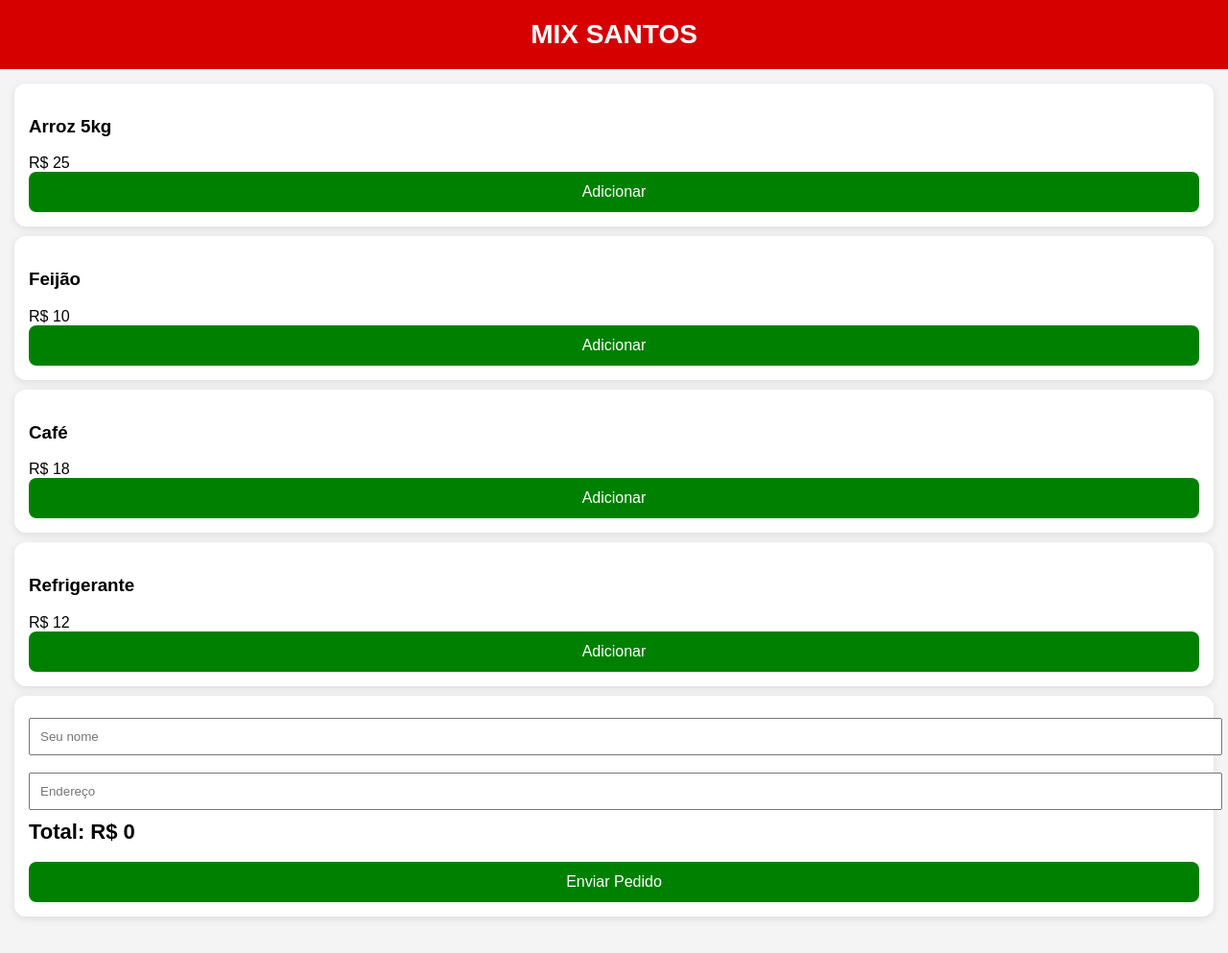
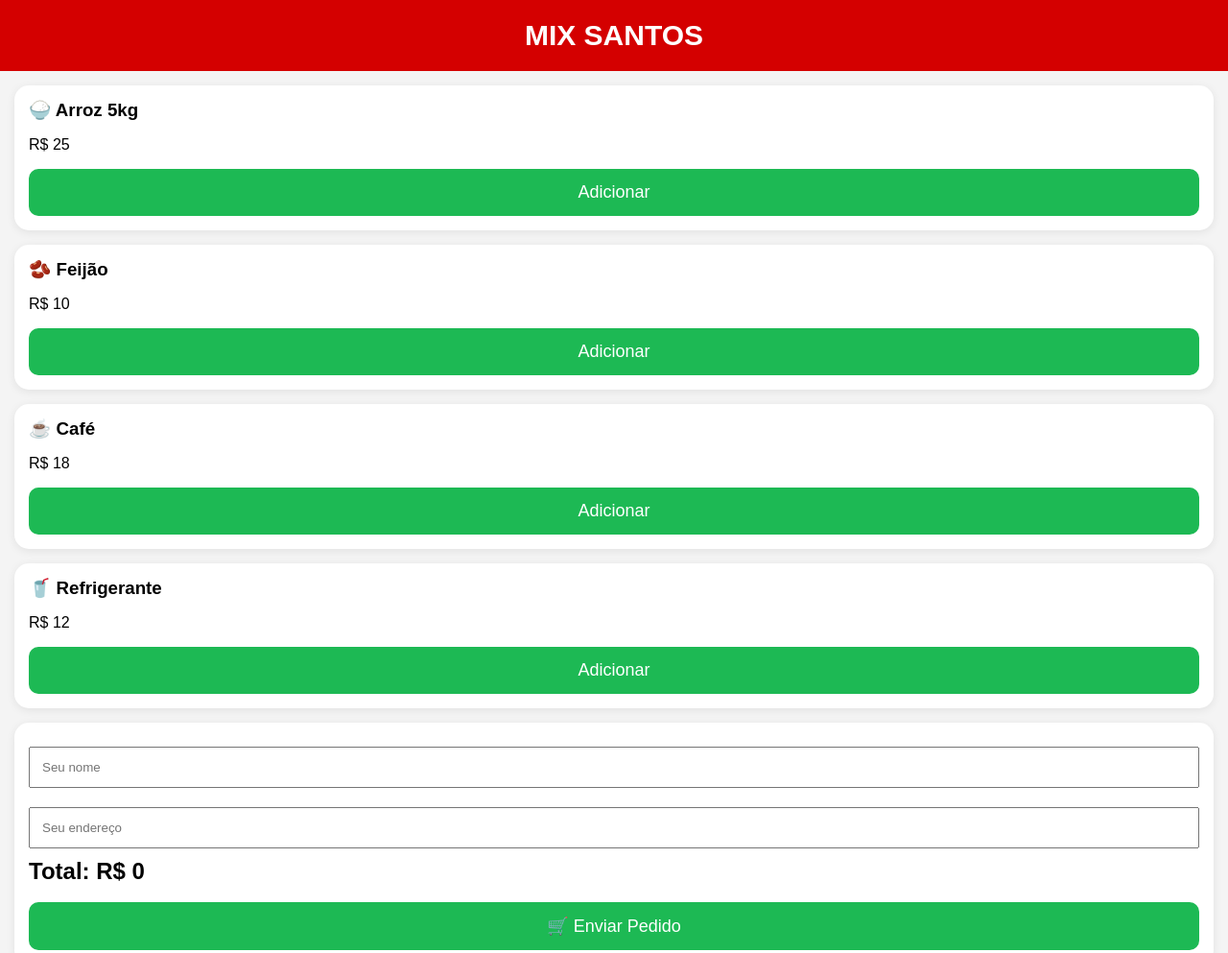
Before and after one commit to igordossantossouza04-alt/Mix-Santos, a plain HTML site: page index.html in a window 1280 px wide. Shown: the whole page at 96% size. Drawn offline with Linux system fonts and the light colour scheme.

Commit message:
index.html

```diff
--- a/index.html
+++ b/index.html
@@ -1,25 +1,29 @@
 <!DOCTYPE html>
 <html>
+
 <head>
+
 <meta charset="UTF-8">
-<meta name="viewport" content="width=device-width, initial-scale=1">
+
+<meta name="viewport"
+content="width=device-width, initial-scale=1">
 
 <title>Mix Santos</title>
 
 <style>
 
 body{
+margin:0;
 font-family:Arial;
-margin:0;
 background:#f4f4f4;
 }
 
 header{
-background:#d70000;
+background:#d40000;
 color:white;
 padding:20px;
 text-align:center;
-font-size:28px;
+font-size:30px;
 font-weight:bold;
 }
 
@@ -30,74 +34,126 @@ padding:15px;
 .card{
 background:white;
 padding:15px;
-margin-bottom:10px;
-border-radius:12px;
-box-shadow:0 2px 8px rgba(0,0,0,.1);
+margin-bottom:15px;
+border-radius:15px;
+
+box-shadow:
+0 2px 10px
+rgba(0,0,0,.08);
+}
+
+h3{
+margin:0;
 }
 
 button{
+
 width:100%;
-padding:12px;
+
+padding:14px;
+
+background:#1db954;
+
+color:white;
+
 border:none;
-background:#008000;
-color:white;
-border-radius:8px;
-font-size:16px;
+
+border-radius:10px;
+
+font-size:18px;
+
 }
 
 input{
+
 width:100%;
-padding:10px;
-margin-top:8px;
+
+padding:12px;
+
+margin-top:10px;
+
 margin-bottom:10px;
+
+box-sizing:border-box;
+
 }
 
 .total{
-font-size:22px;
+
+font-size:24px;
+
 font-weight:bold;
+
 }
 
 </style>
+
 </head>
 
 <body>
 
 <header>
+
 MIX SANTOS
+
 </header>
 
 <div class="container">
 
 <div class="card">
-<h3>Arroz 5kg</h3>
-R$ 25
+
+<h3>🍚 Arroz 5kg</h3>
+
+<p>R$ 25</p>
+
 <button onclick="add('Arroz 5kg',25)">
+
 Adicionar
+
 </button>
+
 </div>
 
 <div class="card">
-<h3>Feijão</h3>
-R$ 10
+
+<h3>🫘 Feijão</h3>
+
+<p>R$ 10</p>
+
 <button onclick="add('Feijão',10)">
+
 Adicionar
+
 </button>
+
 </div>
 
 <div class="card">
-<h3>Café</h3>
-R$ 18
+
+<h3>☕ Café</h3>
+
+<p>R$ 18</p>
+
 <button onclick="add('Café',18)">
+
 Adicionar
+
 </button>
+
 </div>
 
 <div class="card">
-<h3>Refrigerante</h3>
-R$ 12
+
+<h3>🥤 Refrigerante</h3>
+
+<p>R$ 12</p>
+
 <button onclick="add('Refrigerante',12)">
+
 Adicionar
+
 </button>
+
 </div>
 
 <div class="card">
@@ -108,18 +164,25 @@ placeholder="Seu nome">
 
 <input
 id="endereco"
-placeholder="Endereço">
+placeholder="Seu endereço">
 
 <div class="total">
+
 Total:
-R$
-<span id="total">0</span>
+R$ <span id="total">
+
+0
+
+</span>
+
 </div>
 
 <br>
 
 <button onclick="enviar()">
-Enviar Pedido
+
+🛒 Enviar Pedido
+
 </button>
 
 </div>
@@ -129,6 +192,7 @@ Enviar Pedido
 <script>
 
 let itens=[]
+
 let total=0
 
 function add(nome,valor){
@@ -137,25 +201,30 @@ itens.push(nome)
 
 total+=valor
 
-document.getElementById(
-"total"
-).innerHTML=total
+document
+.getElementById("total")
+.innerHTML=total
 
 }
 
 function enviar(){
 
 let nome=
-document.getElementById(
+
+document
+.getElementById(
 "nome"
 ).value
 
 let endereco=
-document.getElementById(
+
+document
+.getElementById(
 "endereco"
 ).value
 
 let texto=
+
 `🛒 MIX SANTOS
 
 Cliente:
@@ -170,8 +239,9 @@ ${itens.join(", ")}
 Total:
 R$ ${total}`
 
-window.location.href =
-https://wa.me/5577991611104?text=${encodeURIComponent(texto)}
+window.location.href=
+
+`https://wa.me/5577991611104?text=${encodeURIComponent(texto)}`
 
 }
 
```
